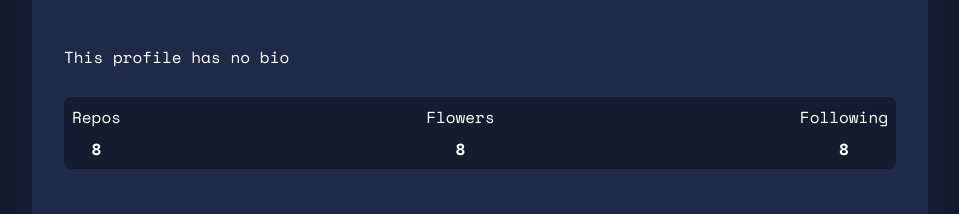
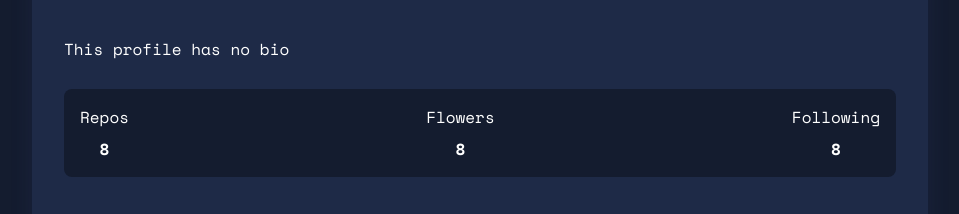
Before and after one commit to seijasm1992/git-search-user, a website: page index.html in a window 1280 px wide. Shown: the part 365-579 px from the top of the page, without its empty margins (160-1119 px from the left). Drawn offline with nearby package versions, Linux system fonts and the light colour scheme; no server answers.

Commit message:
fixed layaout issue

```diff
--- a/index.html
+++ b/index.html
@@ -73,7 +73,7 @@
           This profile has no bio
         </p>
         <div
-          class="info-cards flex items-center justify-between gap-2 w-full blue-dark rounded-lg p-2 mx-auto"
+          class="info-cards flex items-center justify-between gap-2 w-full blue-dark rounded-lg p-4 mx-auto"
         >
           <div class="info-user flex flex-col gap-2 items-center">
             <span class="font-normal text-white text-1xl" id="repos"
```
Also changed, not shown: src/output.css.
